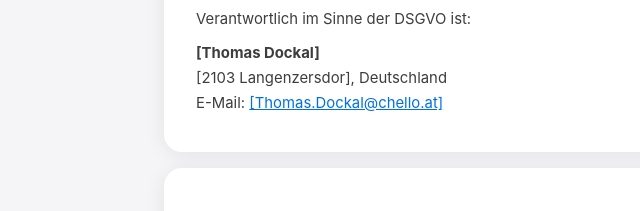
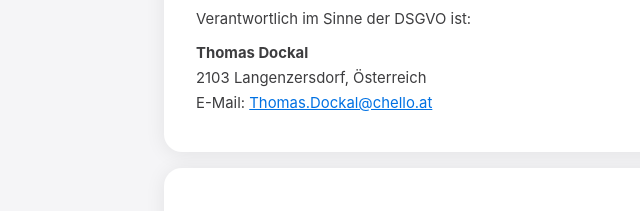
Before and after one commit to thdockal-hue/DeepFakeIdentifier_GUI, a website: page datenschutz.html in a window 1280 px wide. Shown: the part 315-526 px from the top of the page, 140-780 px from the left. Drawn offline with Linux system fonts and the light colour scheme.

Commit message:
Update contact information in datenschutz.html

```diff
--- a/datenschutz.html
+++ b/datenschutz.html
@@ -52,9 +52,9 @@ a { color: #0071e3; }
   <div class="card">
     <h2>1. Verantwortlicher</h2>
     <p>Verantwortlich im Sinne der DSGVO ist:</p>
-    <p><strong>[Thomas Dockal]</strong><br>
-    [2103 Langenzersdor], Deutschland<br>
-    E-Mail: <a href="mailto:[Thomas.Dockal@chello.at]">[Thomas.Dockal@chello.at]</a></p>
+    <p><strong>Thomas Dockal</strong><br>
+    2103 Langenzersdorf, Österreich<br>
+    E-Mail: <a href="mailto:Thomas.Dockal@chello.at">Thomas.Dockal@chello.at</a></p>
   </div>
 
   <div class="card">
```
